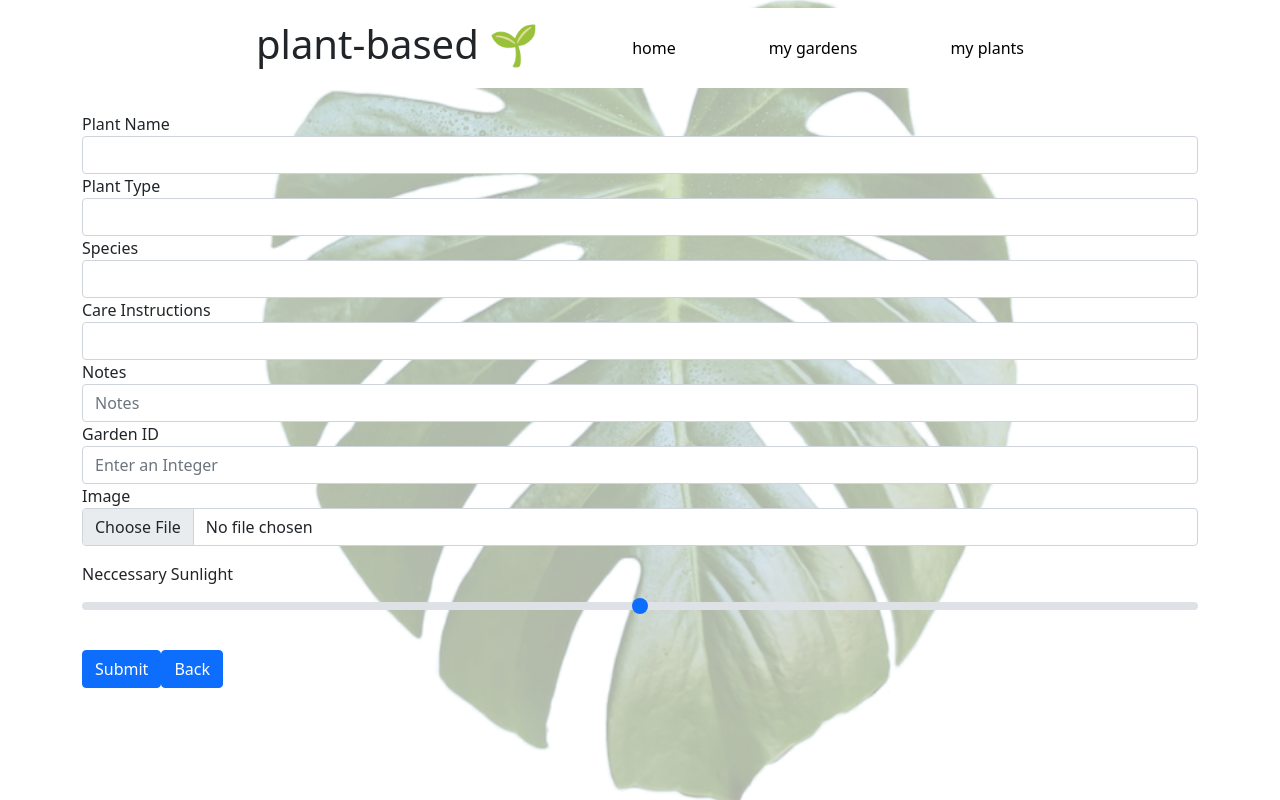
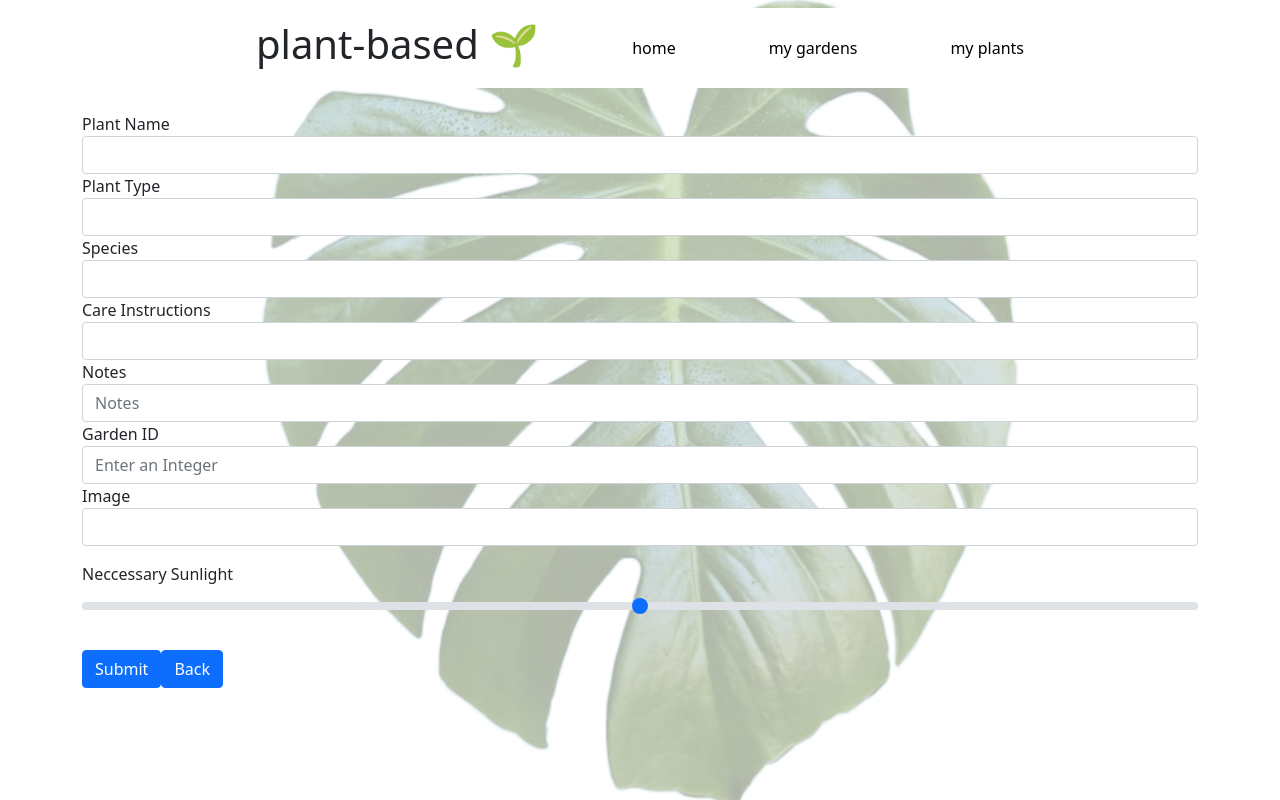
Before and after one commit to Andygurl5566/Plant_Based, a React (Create React App) app in the folder plant_based_frontend/: page /plant_form in a window 1280 px wide. Built offline with nearby package versions, Linux system fonts and the light colour scheme.

Commit message:
signup works and plant image input is changed to a text input

```diff
--- a/plant_based_frontend/src/Components/PlantForm.js
+++ b/plant_based_frontend/src/Components/PlantForm.js
@@ -82,7 +82,7 @@ const PlantForm=()=> {
     <Form.Group controlId="formFile" className="mb-3">
     <div class="form-group">
         <label for="name">Image </label>
-        <input type="file" name="image" value={formData.image} onChange={handleChange} class="form-control" id="image" />
+        <input type="text" name="image" value={formData.image} onChange={handleChange} class="form-control" id="image" />
     </div>
     </Form.Group>
 
--- a/plant_based_frontend/src/Components/Signup.js
+++ b/plant_based_frontend/src/Components/Signup.js
@@ -10,7 +10,7 @@ const Signup= () => {
   const [formData, setFormData] = useState({
     username: "",
     password: "",
-    email: "",
+
   });
 
   const handleChange = (e) => {
@@ -58,10 +58,10 @@ const Signup= () => {
         <input type="text" name="password" value={formData.password} onChange={handleChange} class="form-control" id="exampleInputPassword1" placeholder="Password"/>
       </div>
 
-      <div class="form-group">
+      {/* <div class="form-group">
         <label for="exampleInputPassword1">Email</label>
         <input type="text" name="email" value={formData.email} onChange={handleChange} class="form-control" id="exampleInputPassword1" placeholder="Password"/>
-      </div>
+      </div> */}
       <div class="form-check">
 
       </div>
```
Also changed, not shown: 1 other file (tests, documents, lock files or other folders).
